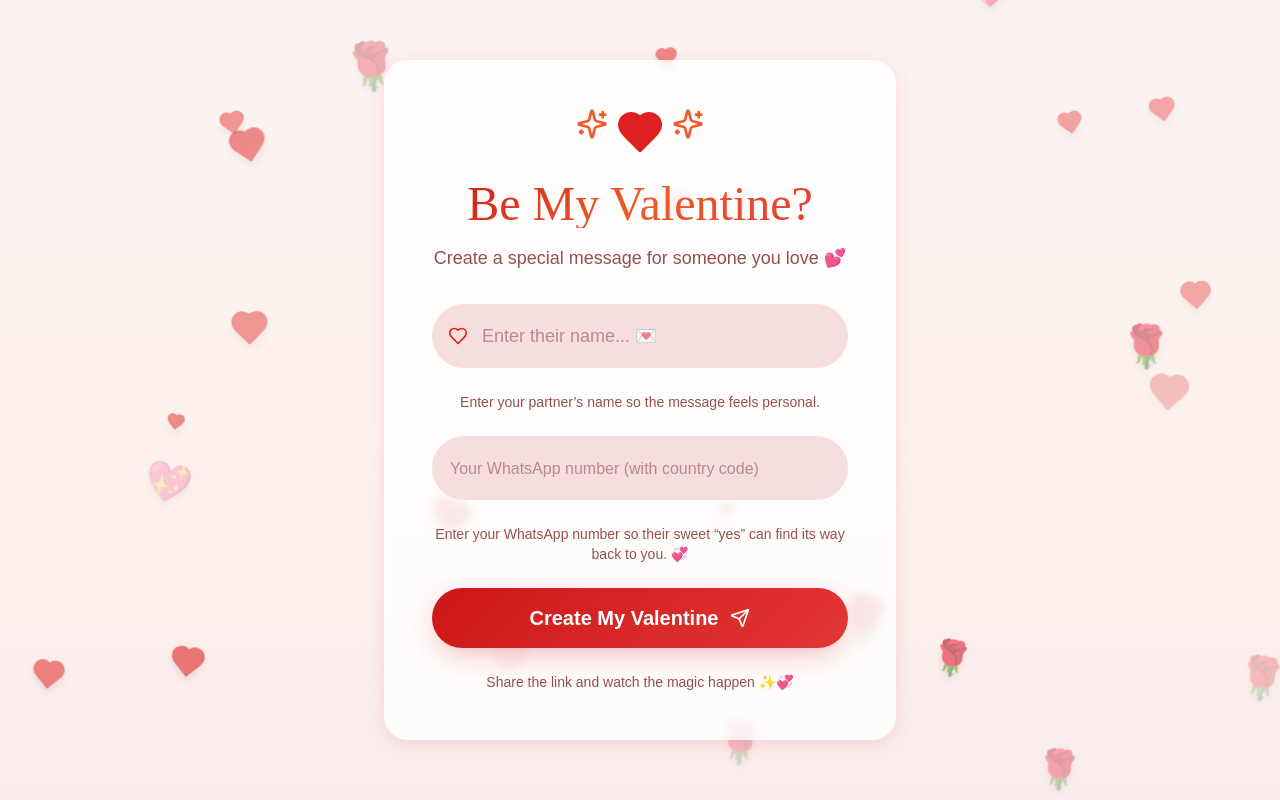
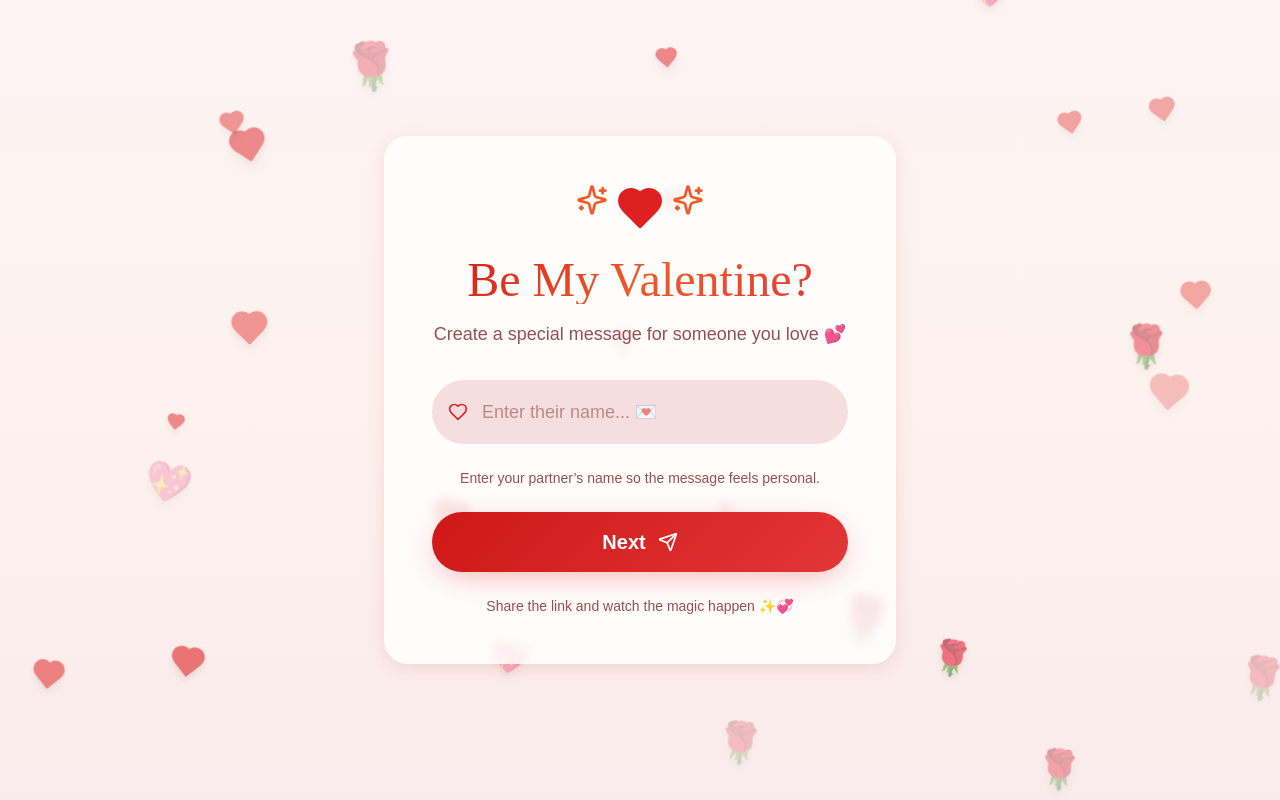
Before and after one commit to Daniblueboy/valentine-app, a React (Vite) app: page / in a window 1280 px wide. Built offline with nearby package versions, Linux system fonts and the light colour scheme; the HTML template or start-up script is replaced by a standard one.

Commit message:
feat: step-based share flow and whatsapp fix

```diff
--- a/src/components/CelebrationScreen.tsx
+++ b/src/components/CelebrationScreen.tsx
@@ -75,6 +75,16 @@ const CelebrationScreen = ({ recipientName, senderNumber }: CelebrationScreenPro
 
     setTimeout(() => clearInterval(fireworkInterval), 6000);
   }, []);
+
+  const getWhatsAppUrl = (phone: string, message: string) => {
+    const isApple =
+      typeof navigator !== "undefined" &&
+      /iPhone|iPad|iPod|Macintosh/i.test(navigator.userAgent);
+    const base = isApple ? "https://api.whatsapp.com/send" : "https://wa.me";
+    return isApple
+      ? `${base}?phone=${phone}&text=${encodeURIComponent(message)}`
+      : `${base}/${phone}?text=${encodeURIComponent(message)}`;
+  };
 
   return (
     <motion.div
@@ -168,9 +178,10 @@ const CelebrationScreen = ({ recipientName, senderNumber }: CelebrationScreenPro
 
         {senderNumber && (
           <motion.a
-            href={`https://wa.me/${senderNumber}?text=${encodeURIComponent(
+            href={getWhatsAppUrl(
+              senderNumber,
               "Yes, I'd be your Valentine! 💕"
-            )}`}
+            )}
             target="_blank"
             rel="noreferrer"
             className="inline-flex items-center justify-center mt-6 px-6 py-3 rounded-full bg-white text-candy-red font-semibold shadow-lg hover:bg-white/90 transition"
--- a/src/pages/HomePage.tsx
+++ b/src/pages/HomePage.tsx
@@ -1,5 +1,4 @@
 import { useMemo, useState } from "react";
-import { useNavigate } from "react-router-dom";
 import { motion } from "framer-motion";
 import { Heart, Send, Sparkles } from "lucide-react";
 import FloatingHearts from "@/components/FloatingHearts";
@@ -11,6 +10,7 @@ const HomePage = () => {
   const [showRecipientShare, setShowRecipientShare] = useState(false);
   const [copied, setCopied] = useState(false);
   const [linkReady, setLinkReady] = useState(false);
+  const [step, setStep] = useState<1 | 2 | 3>(1);
 
   const formatName = (value: string) =>
     value
@@ -39,8 +39,14 @@ const HomePage = () => {
 
   const handleSubmit = (e: React.FormEvent) => {
     e.preventDefault();
+    if (step === 1) {
+      if (name.trim()) setStep(2);
+      return;
+    }
     if (!generatedLink) return;
     setLinkReady(true);
+    setStep(3);
+    setShowRecipientShare(false);
   };
 
   const handleCopy = async () => {
@@ -54,16 +60,22 @@ const HomePage = () => {
     }
   };
 
+  const getWhatsAppUrl = (phone: string, message: string) => {
+    const isApple =
+      typeof navigator !== "undefined" &&
+      /iPhone|iPad|iPod|Macintosh/i.test(navigator.userAgent);
+    const base = isApple ? "https://api.whatsapp.com/send" : "https://wa.me";
+    return isApple
+      ? `${base}?phone=${phone}&text=${encodeURIComponent(message)}`
+      : `${base}/${phone}?text=${encodeURIComponent(message)}`;
+  };
+
   const handleShareToRecipient = () => {
     if (!generatedLink) return;
     const recipientNumber = sanitizePhone(recipientWhatsApp);
     if (!recipientNumber) return;
     const message = `I made something special for you 💌 ${generatedLink}`;
-    window.open(
-      `https://wa.me/${recipientNumber}?text=${encodeURIComponent(message)}`,
-      "_blank",
-      "noreferrer"
-    );
+    window.open(getWhatsAppUrl(recipientNumber, message), "_blank", "noreferrer");
   };
 
   return (
@@ -118,6 +130,8 @@ const HomePage = () => {
           animate={{ opacity: 1, y: 0 }}
           transition={{ delay: 0.6 }}
         >
+          {step === 1 && (
+            <>
               <div className="relative">
                 <Heart className="absolute left-4 top-1/2 -translate-y-1/2 w-5 h-5 text-candy-pink" />
                 <input
@@ -125,7 +139,9 @@ const HomePage = () => {
                   value={name}
                   onChange={(e) => {
                     setName(e.target.value);
-                if (linkReady) setLinkReady(false);
+                    setLinkReady(false);
+                    setShowRecipientShare(false);
+                    setRecipientWhatsApp("");
                   }}
                   placeholder="Enter their name... 💌"
                   className="w-full pl-12 pr-4 py-4 rounded-full bg-secondary border-2 border-candy-blush focus:border-candy-pink focus:outline-none focus:ring-4 focus:ring-candy-pink/20 text-foreground text-lg font-medium placeholder:text-muted-foreground/60 transition-all"
@@ -134,7 +150,21 @@ const HomePage = () => {
               <p className="text-sm text-muted-foreground">
                 Enter your partner’s name so the message feels personal.
               </p>
+              <motion.button
+                type="button"
+                onClick={() => name.trim() && setStep(2)}
+                className="candy-button w-full py-4 text-primary-foreground text-xl font-bold flex items-center justify-center gap-3"
+                whileHover={{ scale: 1.03 }}
+                whileTap={{ scale: 0.97 }}
+              >
+                <span>Next</span>
+                <Send className="w-5 h-5" />
+              </motion.button>
+            </>
+          )}
 
+          {step === 2 && (
+            <>
               <div className="relative">
                 <input
                   type="tel"
@@ -142,7 +172,9 @@ const HomePage = () => {
                   value={whatsAppNumber}
                   onChange={(e) => {
                     setWhatsAppNumber(e.target.value);
-                if (linkReady) setLinkReady(false);
+                    setLinkReady(false);
+                    setShowRecipientShare(false);
+                    setRecipientWhatsApp("");
                   }}
                   placeholder="Your WhatsApp number (with country code)"
                   className="w-full px-4 py-4 rounded-full bg-secondary border-2 border-candy-blush focus:border-candy-pink focus:outline-none focus:ring-4 focus:ring-candy-pink/20 text-foreground text-lg font-medium placeholder:text-muted-foreground/60 placeholder:text-xs sm:placeholder:text-sm md:placeholder:text-base transition-all"
@@ -151,10 +183,13 @@ const HomePage = () => {
               <p className="text-sm text-muted-foreground">
                 Enter your WhatsApp number so their sweet “yes” can find its way back to you. 💞
               </p>
-
-          {!linkReady && (
               <motion.button
                 type="submit"
+                onClick={() => {
+                  if (!generatedLink) return;
+                  setLinkReady(true);
+                  setStep(3);
+                }}
                 className="candy-button w-full py-4 text-primary-foreground text-xl font-bold flex items-center justify-center gap-3"
                 whileHover={{ scale: 1.03 }}
                 whileTap={{ scale: 0.97 }}
@@ -162,16 +197,18 @@ const HomePage = () => {
                 <span>Create My Valentine</span>
                 <Send className="w-5 h-5" />
               </motion.button>
+            </>
           )}
         </motion.form>
 
-        {linkReady && generatedLink && (
+        {step === 3 && linkReady && generatedLink && (
           <motion.div
             className="mt-6 space-y-3"
             initial={{ opacity: 0, y: 10 }}
             animate={{ opacity: 1, y: 0 }}
           >
             <div className="text-sm text-muted-foreground">Share this link</div>
+            {!showRecipientShare && (
               <div className="flex flex-col md:flex-row gap-3">
                 <input
                   type="text"
@@ -186,9 +223,6 @@ const HomePage = () => {
                 >
                   {copied ? "Copied!" : "Copy Link"}
                 </button>
-            </div>
-            <div className="flex flex-col md:flex-row gap-3">
-              {!showRecipientShare ? (
                 <button
                   type="button"
                   onClick={() => setShowRecipientShare(true)}
@@ -196,8 +230,10 @@ const HomePage = () => {
                 >
                   Share to Recipient
                 </button>
-              ) : (
-                <>
+              </div>
+            )}
+            {showRecipientShare && (
+              <div className="flex flex-col md:flex-row gap-3">
                 <input
                   type="tel"
                   inputMode="numeric"
@@ -213,9 +249,8 @@ const HomePage = () => {
                 >
                   Send Link
                 </button>
-                </>
+              </div>
             )}
-            </div>
           </motion.div>
         )}
 
```
Lines whose indentation alone changed are shown as unchanged.
